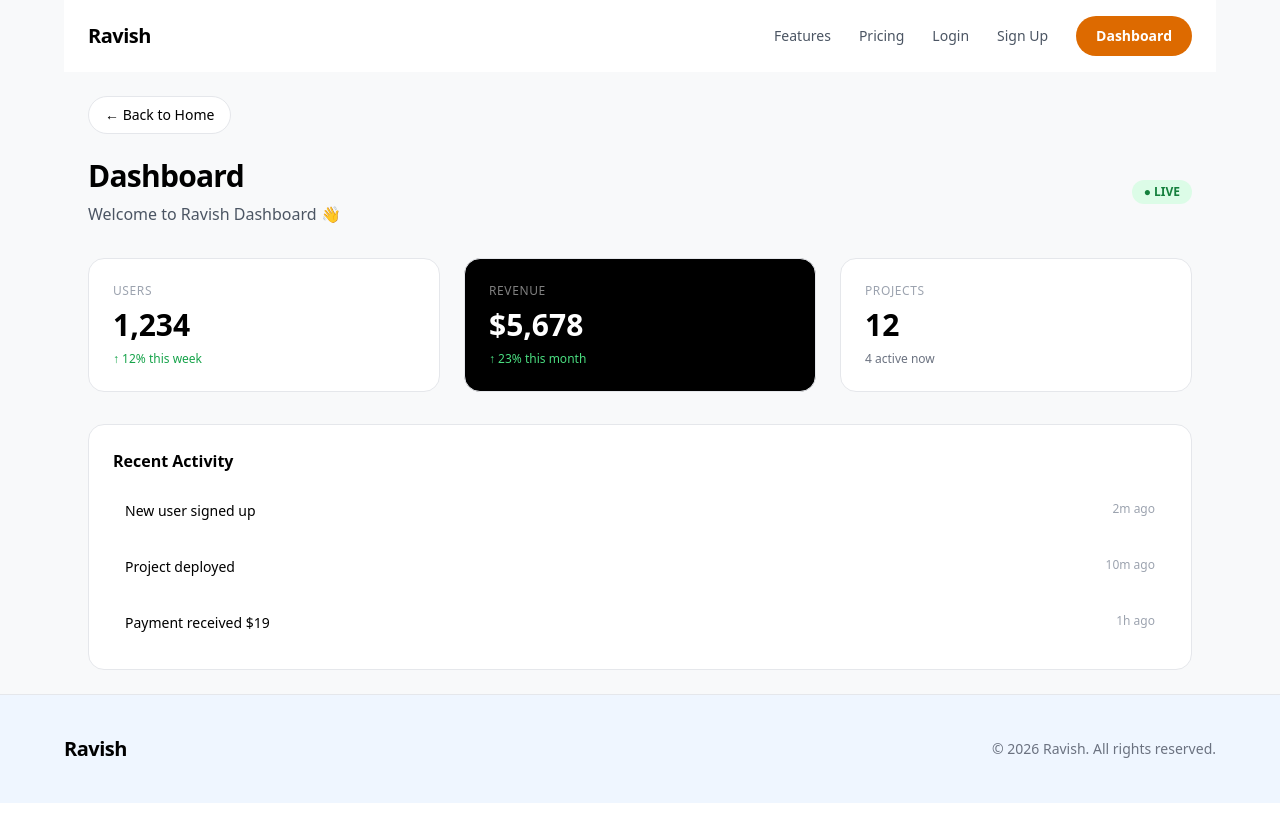
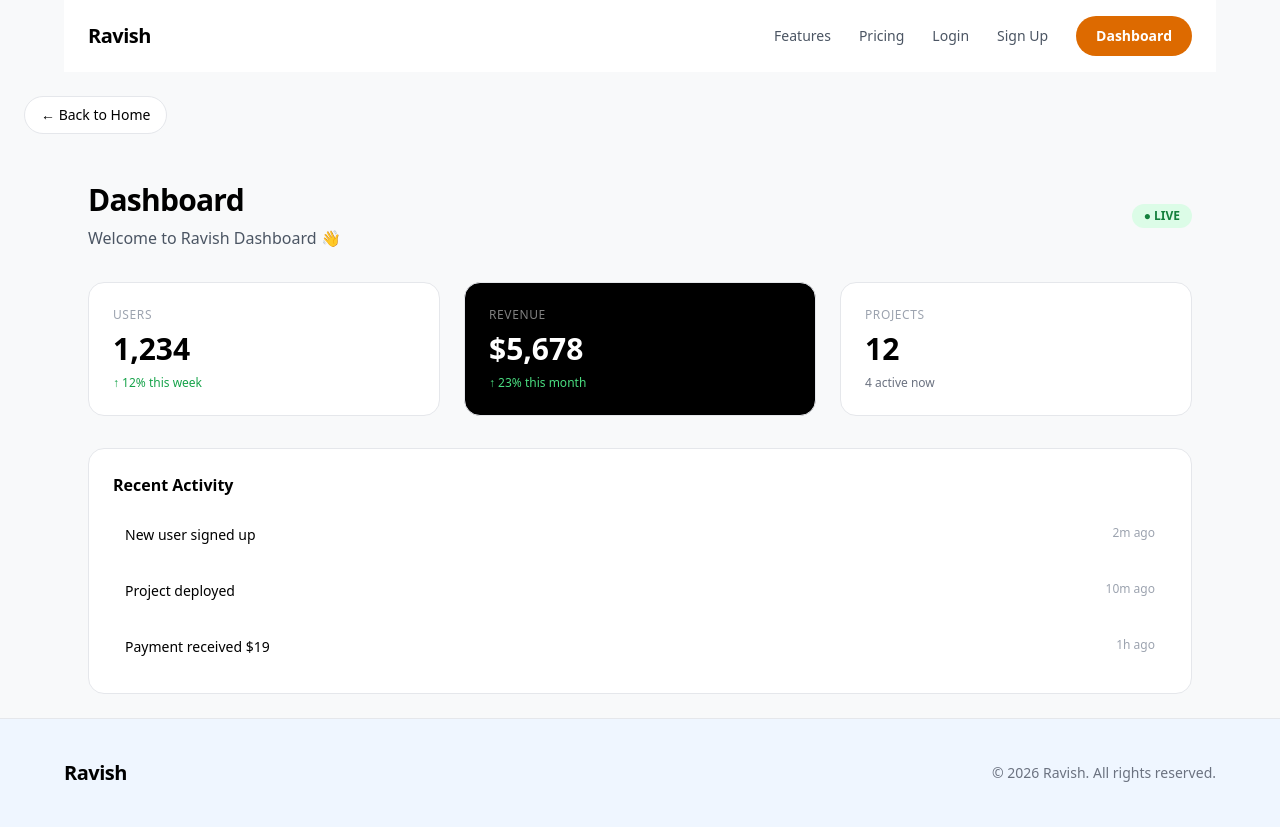
Before and after one commit to Ravs10/saas-starter-kit, a Next.js app: page /dashboard in a window 1280 px wide. Before the commit the page ends 803 px from the top, so only its background shows below. Built offline with nearby package versions, Linux system fonts and the light colour scheme.

Commit message:
Replace Link component with anchor tag for navigation

```diff
--- a/app/dashboard/page.tsx
+++ b/app/dashboard/page.tsx
@@ -1,18 +1,13 @@
 import Navbar from "../components/Navbar"
 import Footer from "../components/Footer"
 import { SITE_CONFIG } from "@/app/config"
-import Link from "next/link"
 
 export default function Dashboard(){
   return (
     <div className="min-h-screen" style={{ backgroundColor: SITE_CONFIG.theme.body }}>
       <Navbar/>
-
+      <a href="/" className="inline-block m-6 text-sm border px-4 py-2 rounded-full bg-white hover:bg-black hover:text-white transition-all">← Back to Home</a>
       <div className="max-w-6xl mx-auto p-6">
-        <Link href="/" className="inline-block mb-6 text-sm border px-4 py-2 rounded-full bg-white hover:bg-black hover:text-white transition-all">
-          ← Back to Home
-        </Link>
-
         <div className="flex justify-between items-center">
           <div>
             <h1 className="text-3xl font-black tracking-tight">Dashboard</h1>
@@ -22,9 +17,9 @@ export default function Dashboard(){
         </div>
 
         <div className="grid md:grid-cols-3 gap-6 mt-8">
-          <div className="bg-white p-6 rounded-2xl border hover:shadow-xl hover:-translate-y-1 hover:border-orange-300 transition-all duration-300 group cursor-pointer">
+          <div className="bg-white p-6 rounded-2xl border hover:shadow-xl hover:-translate-y-1 transition-all duration-300 group cursor-pointer" style={{ ['--tw-border-hover' as any]: SITE_CONFIG.theme.primary }}>
             <p className="text-xs text-gray-400 uppercase tracking-wider">Users</p>
-            <p className="text-3xl font-black mt-2 group-hover:text-orange-500 transition">1,234</p>
+            <p className="text-3xl font-black mt-2 transition" style={{ ['--tw-text-hover' as any]: SITE_CONFIG.theme.primary }}>1,234</p>
             <p className="text-xs text-green-600 mt-2">↑ 12% this week</p>
           </div>
           <div className="bg-black text-white p-6 rounded-2xl border hover:shadow-2xl hover:-translate-y-1 hover:scale-105 transition-all duration-300 group cursor-pointer">
@@ -32,9 +27,9 @@ export default function Dashboard(){
             <p className="text-3xl font-black mt-2">$5,678</p>
             <p className="text-xs text-green-400 mt-2">↑ 23% this month</p>
           </div>
-          <div className="bg-white p-6 rounded-2xl border hover:shadow-xl hover:-translate-y-1 hover:border-orange-300 transition-all duration-300 group cursor-pointer">
+          <div className="bg-white p-6 rounded-2xl border hover:shadow-xl hover:-translate-y-1 transition-all duration-300 group cursor-pointer">
             <p className="text-xs text-gray-400 uppercase tracking-wider">Projects</p>
-            <p className="text-3xl font-black mt-2 group-hover:text-orange-500 transition">12</p>
+            <p className="text-3xl font-black mt-2 transition">12</p>
             <p className="text-xs text-gray-500 mt-2">4 active now</p>
           </div>
         </div>
```
